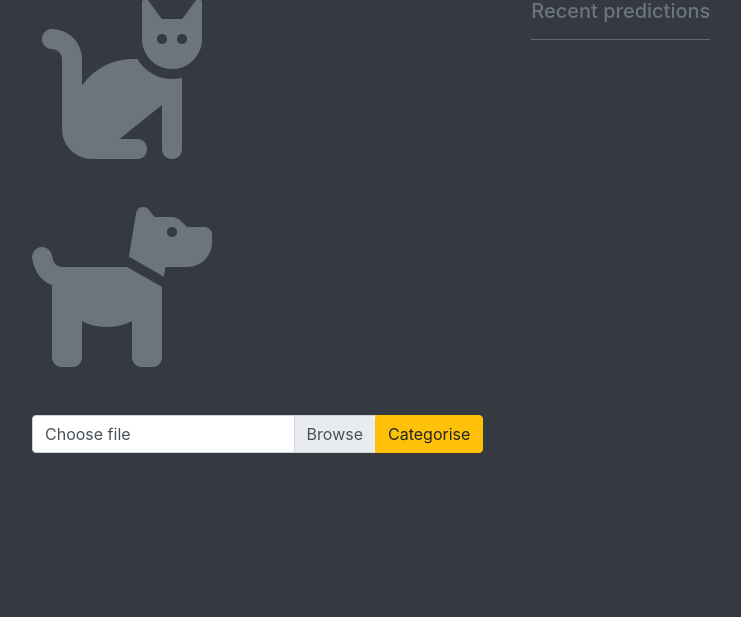
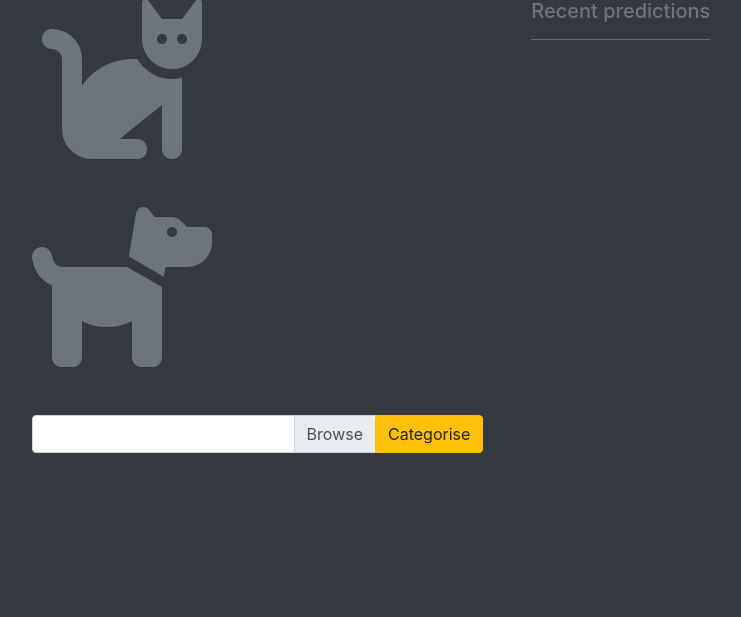
Before and after one commit to seanwmitchell/cat-dog-checker, a Flask app: page / in a window 1280 px wide. Shown: the part 49-666 px from the top of the page, without its empty margins (16-757 px from the left). Run offline with Flask 2, Linux system fonts and the light colour scheme; data that the repository does not hold is empty; parts of the project's set-up code (start-up, migrations or seed data) failed here and were passed over; some libraries are stand-ins or nearby versions.

Commit message:
Update index.html

```diff
--- a/templates/index.html
+++ b/templates/index.html
@@ -18,21 +18,17 @@
       <i class="fas fa-cat fa-10x mb-5 text-secondary"></i>
       <br>
       <i class="fas fa-dog fa-10x mb-5 text-secondary"></i>
-      <div>
-        <form action="/categorise" method="post" enctype="multipart/form-data">
-        </div>
+      <form action="/categorise" method="post" enctype="multipart/form-data">
         <div class="input-group">
           <div class="custom-file">
             <input type="file" class="custom-file-input" name="image" id="the-image-file">
-            <label class="custom-file-label" for="the-image-file"><span class="file-name" id="file-name">
-              Choose file
-            </span></label>
+            <label class="custom-file-label" for="the-image-file"></label>
           </div>
           <div class="input-group-append">
             <button type="submit" class="btn btn-warning" type="button">Categorise</button>
           </div>
-        </form>
-      </div>
+        </div>
+      </form>
     </div>
     <div class="pl-5">
       <h5 class="text-secondary">Recent predictions</h5>
```
